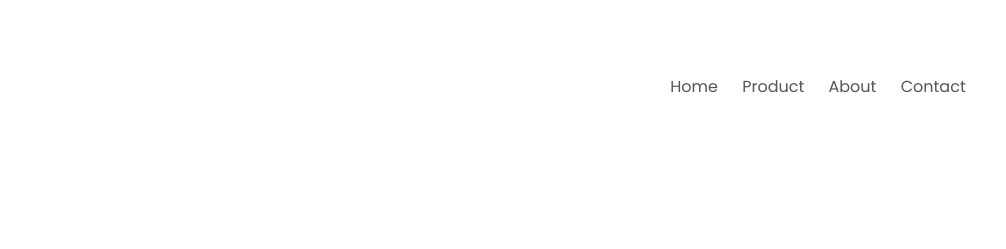
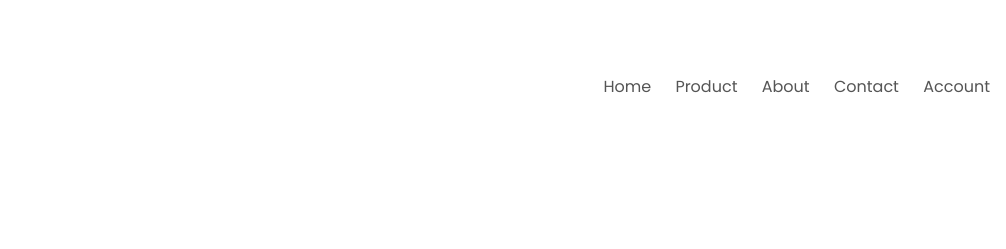
Before and after one commit to MarkaSurendhar/Red-Store, a plain HTML site: page red store/cart.html in a window 1280 px wide. Shown: the top 249 px of the page, 195-1201 px from the left. Drawn offline with Linux system fonts and the light colour scheme.

Commit message:
normal commit

```diff
--- a/red store/cart.html
+++ b/red store/cart.html
@@ -31,7 +31,7 @@
                     <li><a href="product.html">Product</a></li>
                     <li><a href="about.html">About</a></li>
                     <li><a href="contact.html">Contact</a></li>
-                    <li><a href="account.html"></a></li>
+                    <li><a href="account.html">Account</a></li>
                 </ul>
             </nav>
             <a href="cart.html"><img src="images/cart.png" width="30px" height="30px"></a>
```
